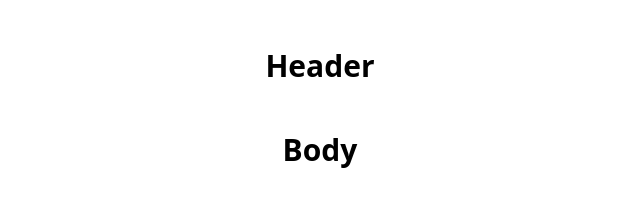
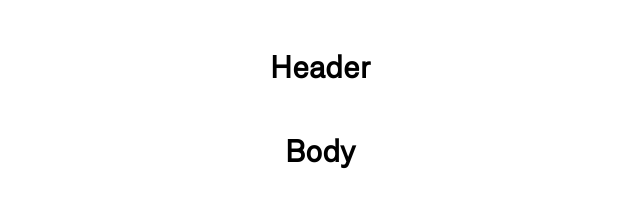
Before and after one commit to hirwaaldo1/gym-december-challenge-HirwaAldo, a Next.js app: page / in a window 1280 px wide. Shown: the top 218 px of the page, without its empty margins (320-960 px from the left). Built offline with nearby package versions, Linux system fonts and the light colour scheme.

Commit message:
feat: add local font family

```diff
--- a/pages/_app.js
+++ b/pages/_app.js
@@ -1,5 +1,12 @@
-import '../styles/globals.css'
-
+import "../styles/globals.css";
+import localFont from "@next/font/local";
+const neufileGrotesk = localFont({
+  src: "../public/assets/fonts/NeufileGrotesk-Regular.woff2",
+});
 export default function App({ Component, pageProps }) {
-  return <Component {...pageProps} />
+  return (
+    <main className={neufileGrotesk.className}>
+      <Component {...pageProps} />
+    </main>
+  );
 }
```
Also changed, not shown: public/assets/fonts/NeufileGrotesk-Regular.woff2 (added).
